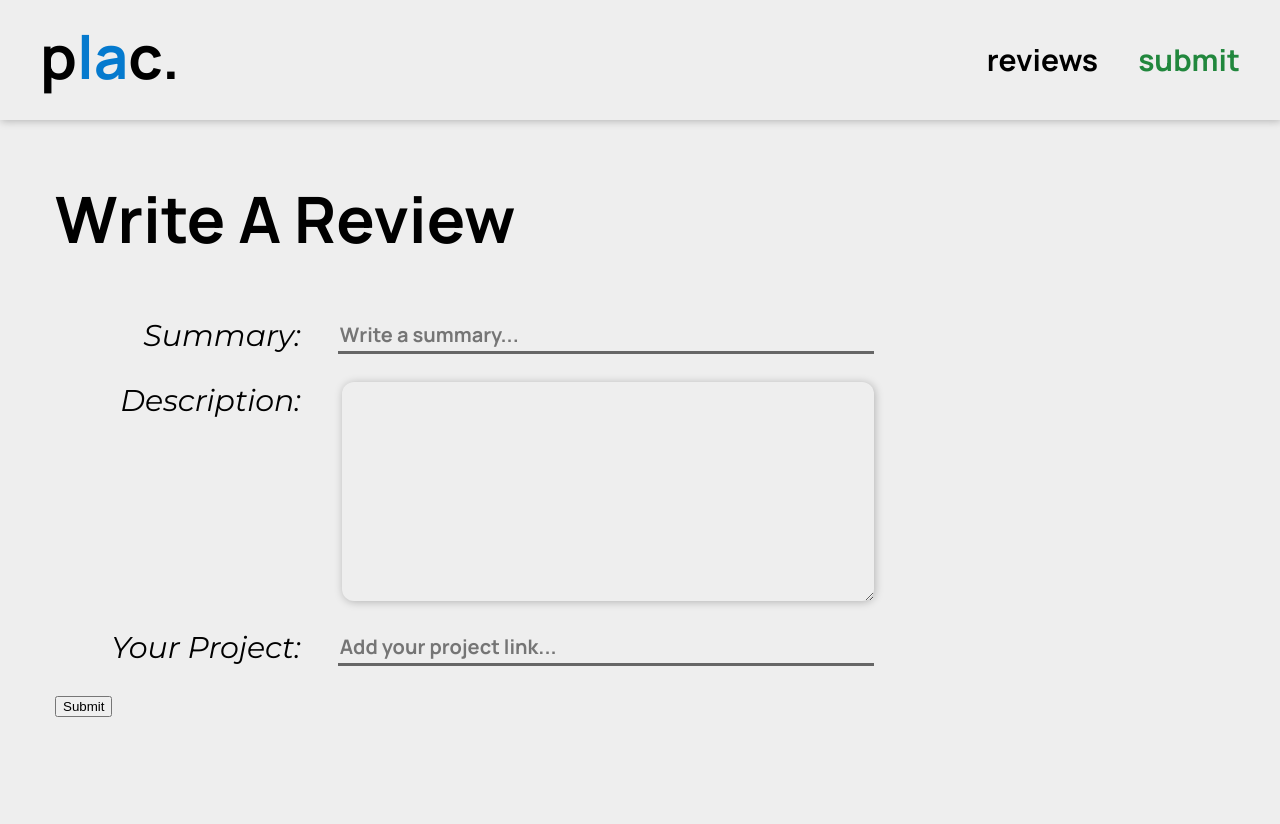
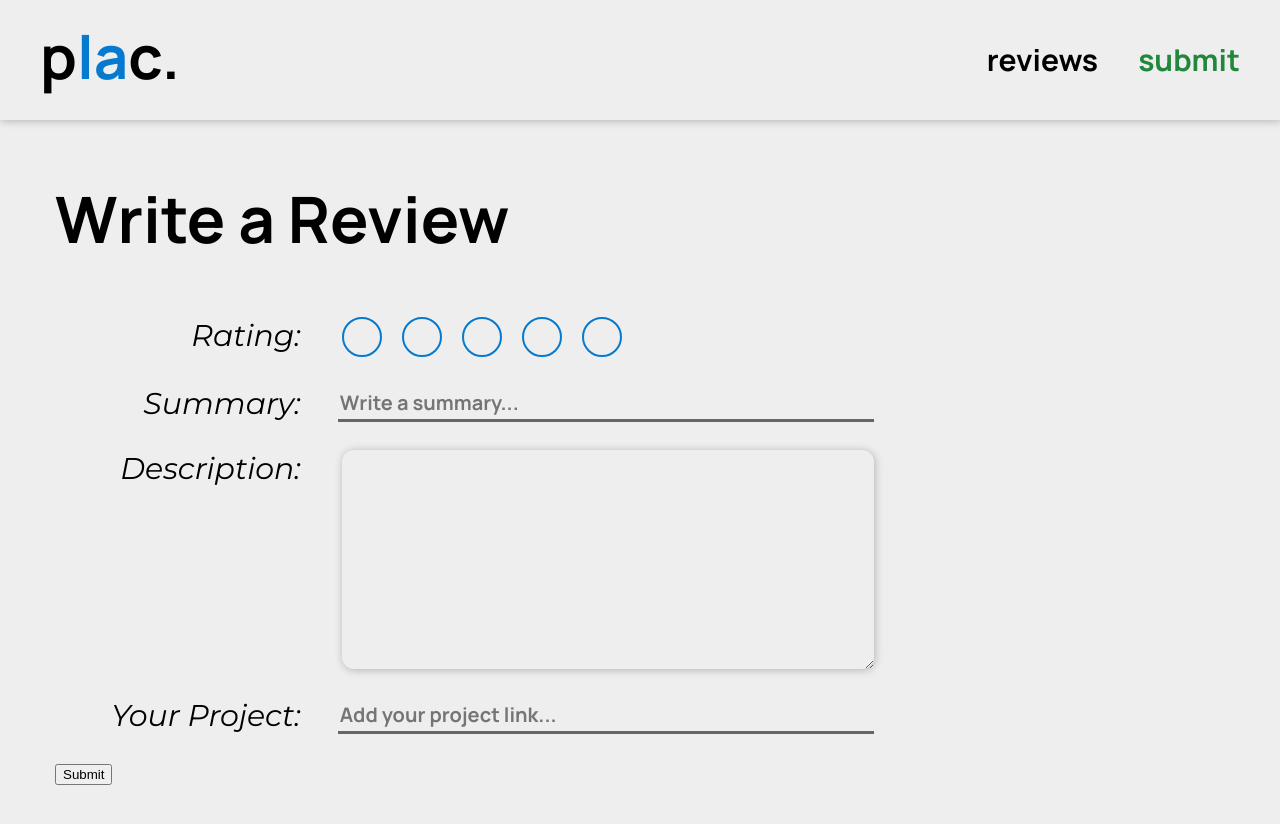
Before and after one commit to 8BitRobot/plac, a React (Create React App) app in the folder frontend/: page / in a window 1280 px wide. Shown: the top 824 px of the page. Before the commit the page ends 800 px from the top, so only its background shows below. Built offline with nearby package versions, Linux system fonts and the light colour scheme.

Commit message:
fixed Rating, added to submit page
* fixed styling issues with Rating and made it cleaner
* added it to submit page and updated other styles accordingly

```diff
--- a/frontend/src/Homepage/index.js
+++ b/frontend/src/Homepage/index.js
@@ -31,7 +31,6 @@ function Homepage() {
     const url = window.location.href;
     const urlParams = new URLSearchParams((new URL(url)).search);
     let code = urlParams.get("code");
-
     if (url.includes("?code=")) {
       login(code);
     }
--- a/frontend/src/Submit/Submit.scss
+++ b/frontend/src/Submit/Submit.scss
@@ -15,6 +15,10 @@
     display: flex;
     justify-content: space-between;
     margin-bottom: 28px;
+
+    &:first-child > div {
+        width: 65%;
+    }
 
     label {
         display: inline-block;
--- a/frontend/src/Submit/index.js
+++ b/frontend/src/Submit/index.js
@@ -1,4 +1,5 @@
 import { useEffect, useState } from "react";
+import Rating from  "../shared/Rating";
 import "./Submit.scss";
 
 function Submit() {
@@ -29,8 +30,14 @@ function Submit() {
 
     return (
         <div id="submit-page" className="App">
-            <h1 id="write-review-header">Write A Review</h1>
+            <h1 id="write-review-header">Write a Review</h1>
             <div>
+                <div id="rating" className="form-input-container">
+                    <label>Rating:</label>
+                    <div>
+                        <Rating />
+                    </div>
+                </div>
                 <div id="summary" className="form-input-container">
                     <label htmlFor="summary-input">Summary:</label>
                     <input type="text"
--- /dev/null
+++ b/frontend/src/shared/Rating/Rating.scss
@@ -0,0 +1,27 @@
+@use "../../_var.scss" as var;
+
+.rating-container {
+   display: flex;
+   align-items: center;
+}
+
+div:first-child > .rating-circle {
+    margin-left: 0;
+}
+
+div:last-child > .rating-circle {
+    margin-right: 0;
+}
+
+.rating-circle {
+    height: 36px;
+    width: 36px;
+    margin: 0 10px;
+    border-radius: 36px;
+    border: 2px solid var.$main-blue;
+    cursor: pointer;
+
+    &.filled {
+        background-color: var.$main-blue;
+    }
+}
--- a/frontend/src/shared/Rating/index.js
+++ b/frontend/src/shared/Rating/index.js
@@ -1,34 +1,27 @@
 import React, { useState } from "react";
 import { FaRegCircle } from "react-icons/fa";
-import { Container, Star, Rating } from "./rating.scss";
+import "./Rating.scss";
+
 const Rate = () => {
   const [rate, setRate] = useState(0);
+
   return (
-    <Container>
+    <div className="rating-container">
       {[...Array(5)].map((item, ind) => {
         var userRating = ind + 1;
         return (
-          <label>
-            <Star
-              type="star"
-              value={userRating}
-              onClick={() => {
-                setRate(userRating);
-              }}
-            />
-            <Rating>
-              <FaRegCircle
-                color={
-                  userRating < rate || userRating === rate
-                    ? "000"
-                    : "057ACE"
-                }
-              />
-            </Rating>
-          </label>
+          <div key={ind}>
+            <div
+              className={
+                "rating-circle" +
+                (rate >= userRating ? " filled" : "")
+              }
+              onClick={() => setRate(userRating)}
+            ></div>
+          </div>
         );
       })}
-    </Container>
+    </div>
   );
 };
 
```
Also changed, not shown: frontend/src/shared/Rating/rating.scss (deleted, +0 -13 lines).
